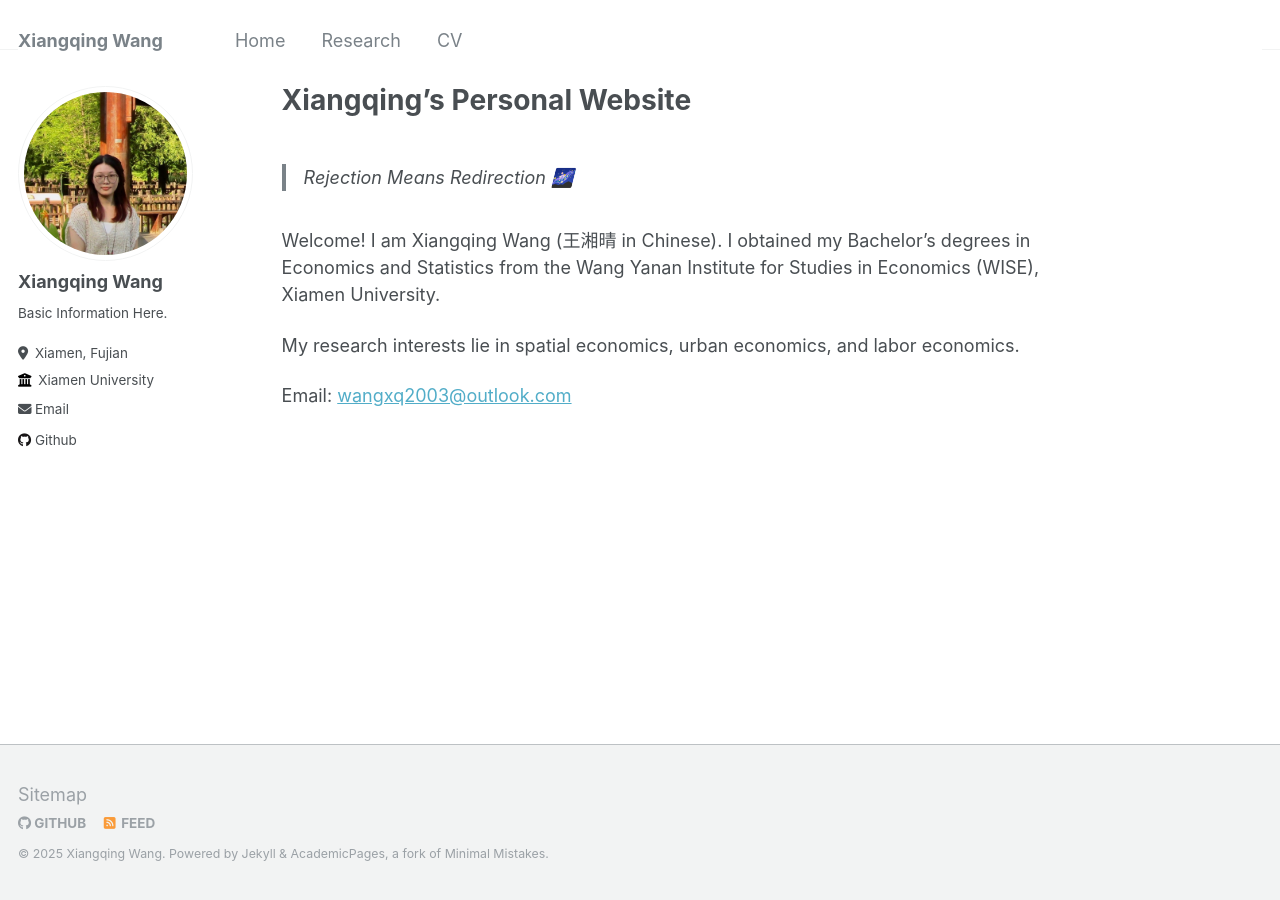
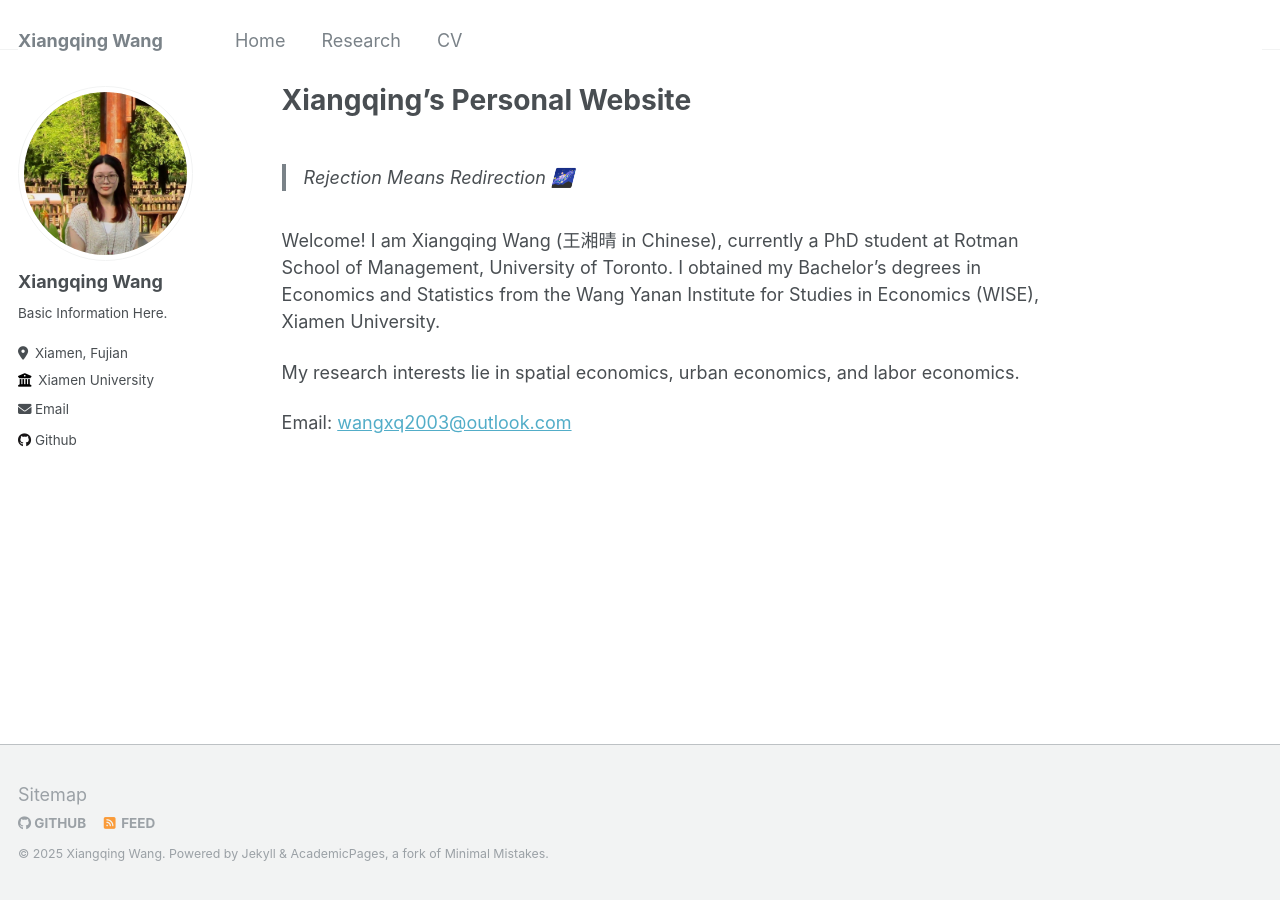
Before and after one commit to leahxqing/leahxqing.github.io, a Jekyll site: the page built from _pages/about.md, in a window 1280 px wide. Built offline with Jekyll 4.4.1, drawn with Linux system fonts in a browser that asks for light colours.

Commit message:
Update about.md
Signed-off-by: Xiangqing Wang <wangxq2003@gmail.com>

```diff
--- a/_pages/about.md
+++ b/_pages/about.md
@@ -9,7 +9,7 @@ redirect_from:
 
 > Rejection Means Redirection 🌌
 
-Welcome! I am Xiangqing Wang (王湘晴 in Chinese). I obtained my Bachelor’s degrees in Economics and Statistics from the Wang Yanan Institute for Studies in Economics (WISE), Xiamen University.
+Welcome! I am Xiangqing Wang (王湘晴 in Chinese), currently a PhD student at Rotman School of Management, University of Toronto. I obtained my Bachelor’s degrees in Economics and Statistics from the Wang Yanan Institute for Studies in Economics (WISE), Xiamen University.
 
 My research interests lie in spatial economics, urban economics, and labor economics.
 
```
